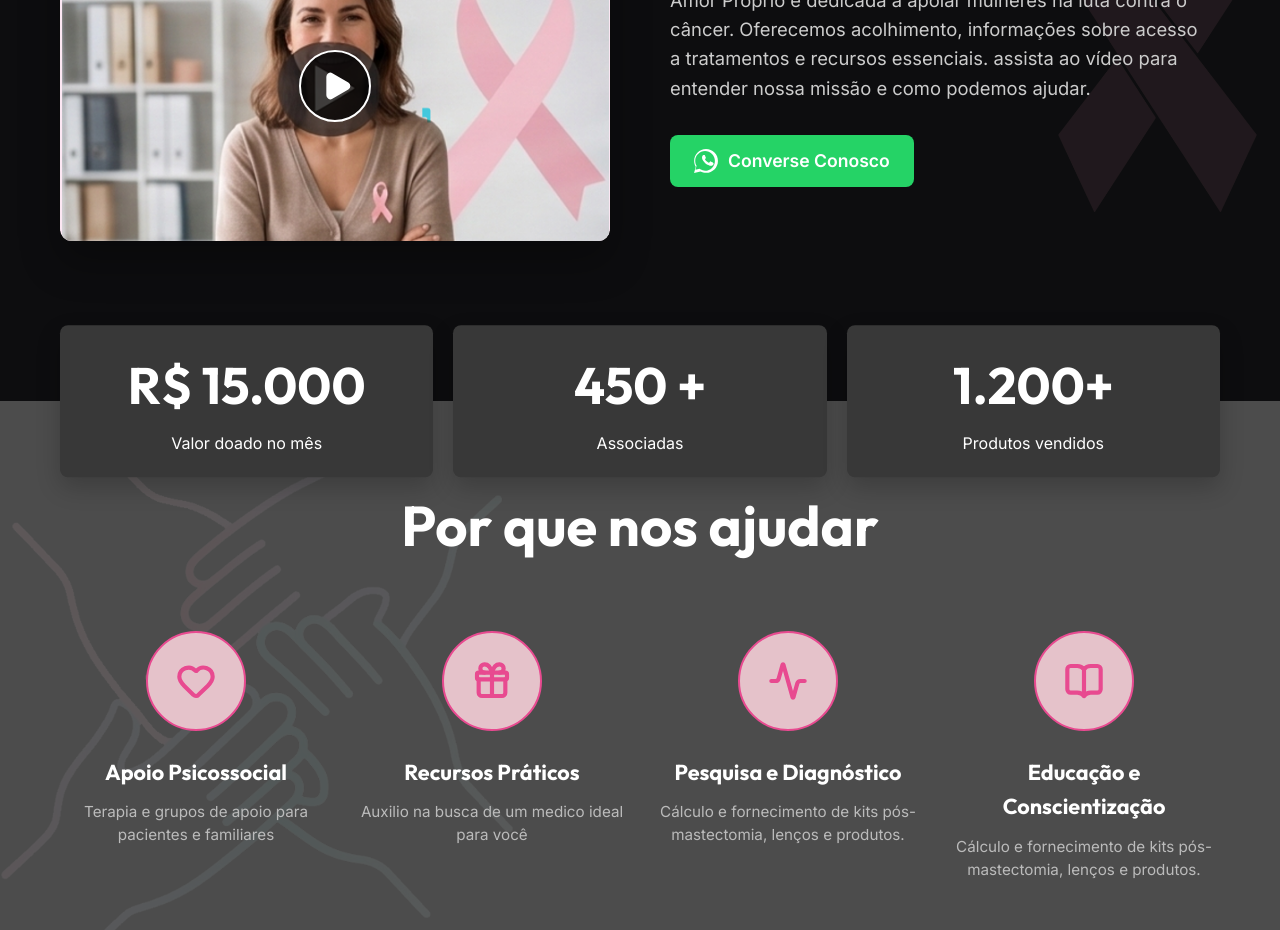
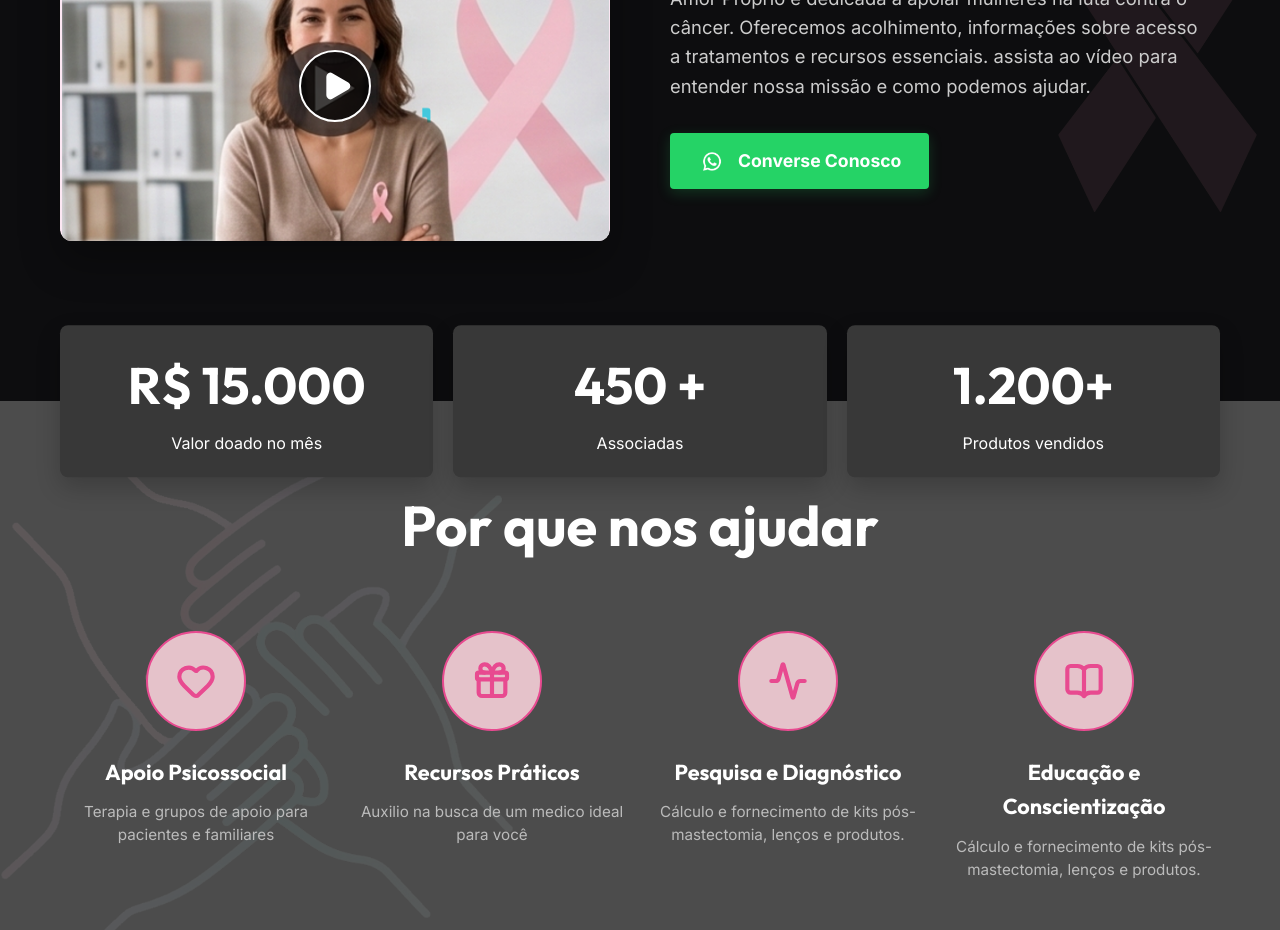
Before and after one commit to FishingDonut/front-amor-proprio, a React (Vite) app: page / in a window 1280 px wide. Shown: the part 1040-1970 px from the top of the page. Built offline with nearby package versions, Linux system fonts and the light colour scheme; no server answers.

Commit message:
icon zap

```diff
--- a/src/components/About.jsx
+++ b/src/components/About.jsx
@@ -1,6 +1,7 @@
 import React, { useState } from 'react';
 import { Play } from 'lucide-react';
 import localThumb from '../assets/tumb-de-video.png';
+import whatsappIcon from '../assets/whatsapp-icon.png';
 
 export default function About({ texts }) {
     const [isPlaying, setIsPlaying] = useState(false);
@@ -58,8 +59,7 @@ export default function About({ texts }) {
                         <p>{texts.aboutText}</p>
                         {texts.whatsappLink && (
                             <a href={texts.whatsappLink} className="btn-whatsapp">
-                                <svg width="24" height="24" viewBox="0 0 24 24" fill="currentColor">
-                                    <path d="M.057 24l1.687-6.163c-1.041-1.804-1.588-3.849-1.587-5.946.003-6.556 5.338-11.891 11.893-11.891 3.181.001 6.167 1.24 8.413 3.488 2.246 2.248 3.484 5.232 3.484 8.412-.003 6.557-5.338 11.892-11.893 11.892-1.942-.001-3.841-.482-5.538-1.391l-6.459 1.6zm6.264-3.645c1.554.921 3.089 1.403 4.73 1.404 5.424 0 9.835-4.412 9.838-9.835.002-2.628-1.023-5.1-2.885-6.963-1.862-1.865-4.334-2.889-6.953-2.889-5.424 0-9.835 4.411-9.838 9.835-.001 1.748.469 3.453 1.359 4.927l-1.082 3.95 4.053-1.059zm12.352-7.05c-.273-.137-1.613-.796-1.863-.887-.25-.09-.432-.136-.614.137-.182.273-.705.887-.864 1.069-.159.182-.318.205-.591.068-.273-.137-1.15-.424-2.19-1.354-.809-.722-1.355-1.614-1.514-1.887-.159-.273-.017-.42.12-.556.123-.122.273-.318.409-.477.137-.159.182-.273.273-.455.09-.182.046-.341-.023-.477-.068-.137-.614-1.477-.841-2.023-.222-.533-.466-.459-.64-.469-.165-.009-.355-.011-.546-.011-.191 0-.5.072-.762.364-.263.292-1.003.98-1.003 2.392s1.025 2.778 1.168 2.972c.143.194 2.017 3.081 4.885 4.318.682.294 1.214.47 1.629.601.685.217 1.307.187 1.8.113.549-.082 1.613-.659 1.841-1.295.227-.637.227-1.183.159-1.295-.069-.114-.25-.182-.523-.319z"/></svg>
+                                <img src={whatsappIcon} alt="WhatsApp" />
                                 Converse Conosco
                             </a>
                         )}
--- a/src/index.css
+++ b/src/index.css
@@ -106,14 +106,6 @@ section {
     background-color: transparent;
     color: var(--primary-pink);
     border-radius: 50px;
-}
-
-.btn-whatsapp {
-    background-color: #25D366;
-    color: var(--text-light);
-    border-radius: 8px;
-    padding: 14px 24px;
-    font-size: 1.05rem;
 }
 
 /* Header Navbar */
@@ -400,13 +392,28 @@ nav ul a:hover, nav ul a.active {
 .btn-whatsapp {
     background-color: #25D366;
     color: var(--text-light);
-    border-radius: 8px;
-    padding: 12px 24px;
+    border-radius: 4px;
+    padding: 14px 28px;
     font-size: 1.1rem;
-    font-weight: 600;
+    font-weight: 700;
     display: inline-flex;
     align-items: center;
-    gap: 10px;
+    gap: 12px;
+    transition: var(--transition-smooth);
+    box-shadow: 0 4px 14px rgba(37, 211, 102, 0.2);
+}
+
+.btn-whatsapp:hover {
+    background-color: #20bd5a;
+    transform: translateY(-2px);
+    box-shadow: 0 6px 20px rgba(37, 211, 102, 0.3);
+}
+
+.btn-whatsapp img {
+    width: 28px;
+    height: 28px;
+    object-fit: contain;
+    flex-shrink: 0;
 }
 
 /* Statistics Bar */
```
Also changed, not shown: src/assets/whatsapp-icon.png (added).
